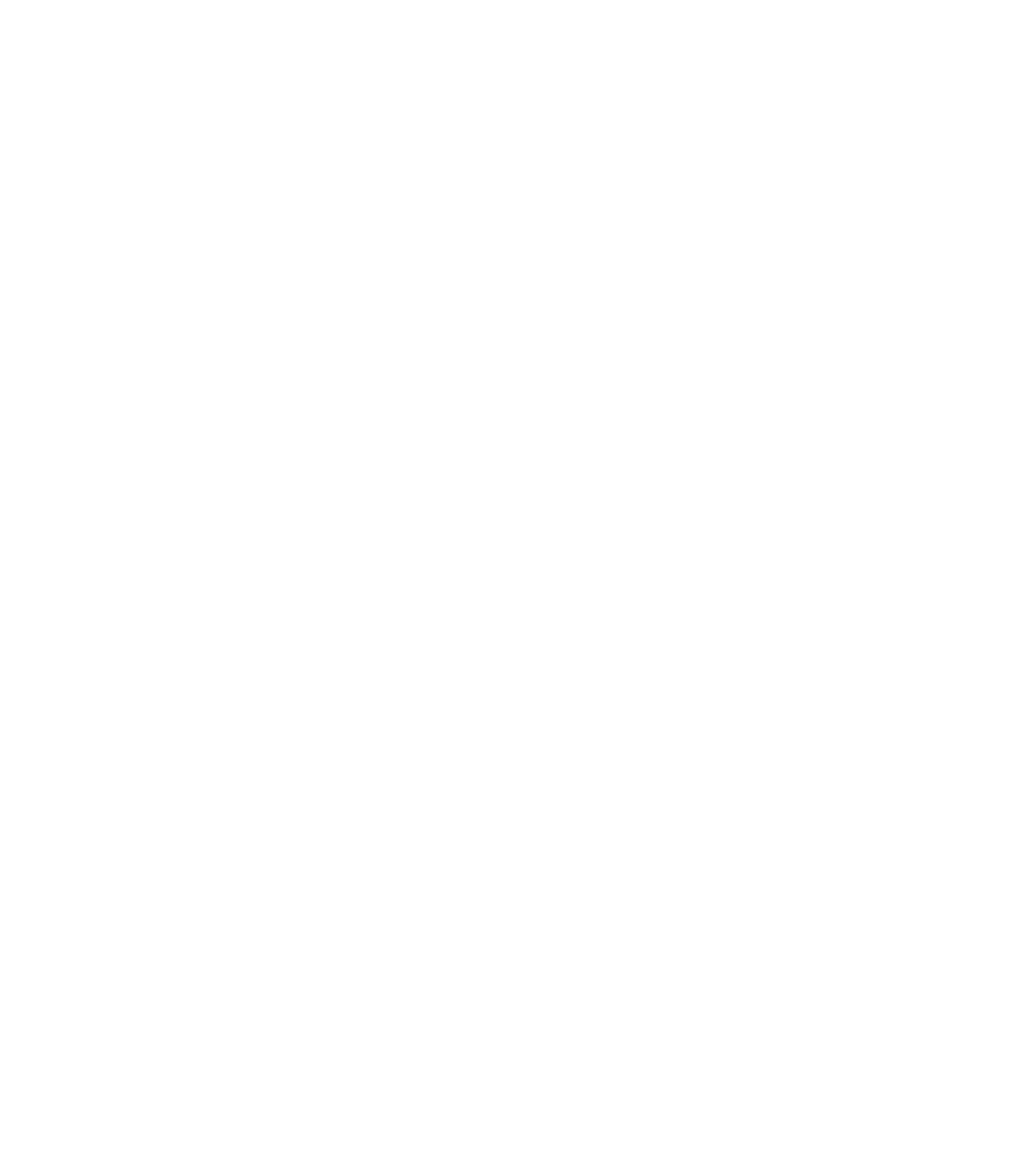
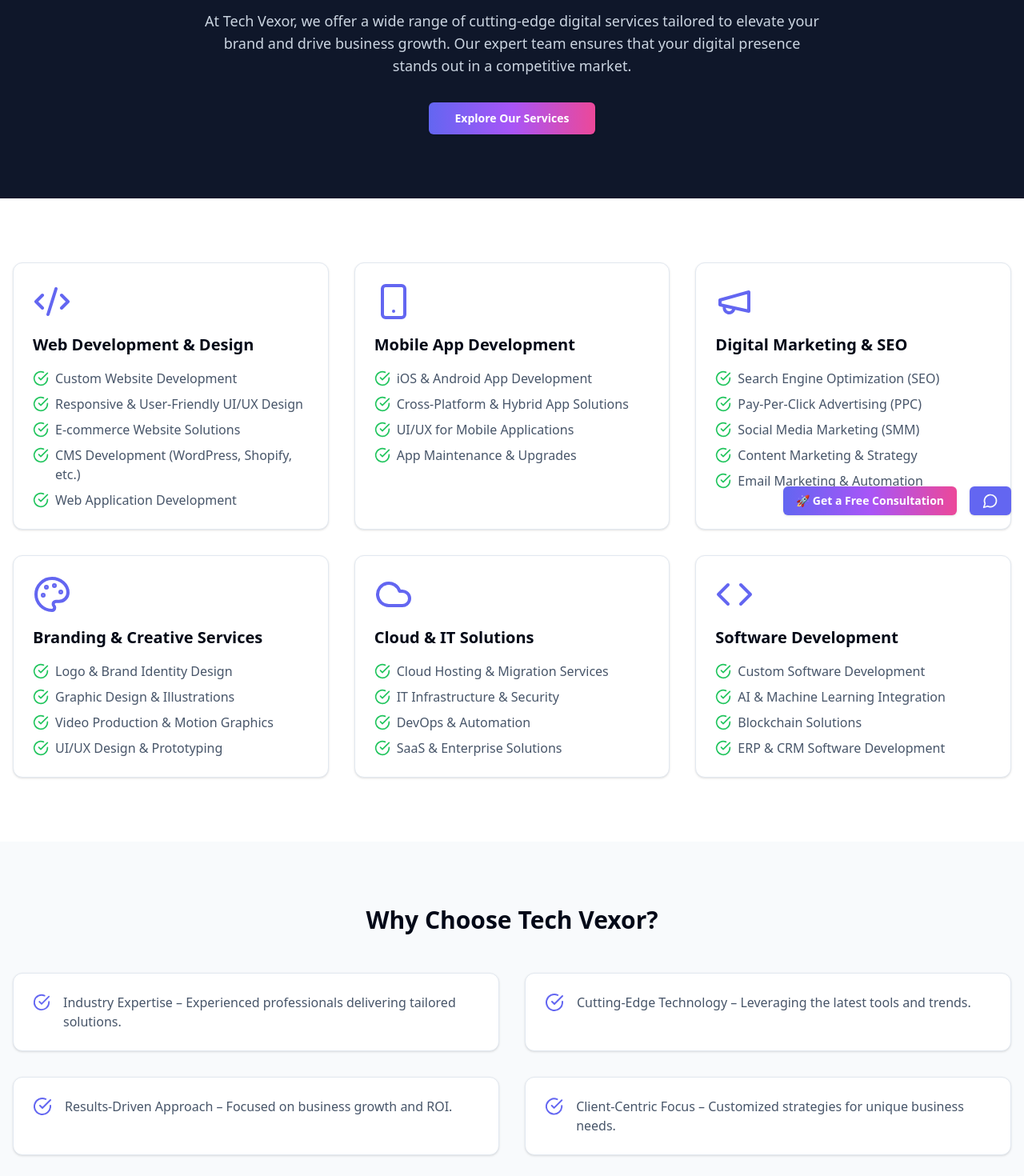
Before and after one commit to ravikmr0/TechV, a React (Vite) app: page /services in a window 1280 px wide. Before the commit this address had no page. Shown: the part 140-1610 px from the top of the page at 80% size. Before the commit the page ends 800 px from the top, so only its background shows below. Built offline with nearby package versions, Linux system fonts and the light colour scheme.

Commit message:
Add Services

```diff
--- a/src/App.tsx
+++ b/src/App.tsx
@@ -1,6 +1,7 @@
 import { Suspense } from "react";
 import { useRoutes, Routes, Route } from "react-router-dom";
 import Home from "./components/home";
+import Services from "./pages/services";
 import routes from "tempo-routes";
 
 function App() {
@@ -9,6 +10,7 @@ function App() {
       <>
         <Routes>
           <Route path="/" element={<Home />} />
+          <Route path="/services" element={<Services />} />
         </Routes>
         {import.meta.env.VITE_TEMPO === "true" && useRoutes(routes)}
       </>
--- a/src/components/sections/footer.tsx
+++ b/src/components/sections/footer.tsx
@@ -10,6 +10,7 @@ import {
   Youtube,
   Instagram,
   MessageCircle,
+  Phone,
 } from "lucide-react";
 
 const quickLinks = [
@@ -23,6 +24,10 @@ const quickLinks = [
   { name: "Careers", href: "/careers" },
   { name: "Contact Us", href: "/contact" },
 ];
+
+const contactInfo = {
+  phone: "+91 7895849990",
+};
 
 const services = [
   "IT Consulting & Cloud Solutions",
@@ -41,11 +46,27 @@ const industries = [
 ];
 
 const socialLinks = [
-  { name: "LinkedIn", icon: Linkedin, href: "#" },
-  { name: "Twitter", icon: Twitter, href: "#" },
-  { name: "Facebook", icon: Facebook, href: "#" },
-  { name: "YouTube", icon: Youtube, href: "#" },
-  { name: "Instagram", icon: Instagram, href: "#" },
+  {
+    name: "LinkedIn",
+    icon: Linkedin,
+    href: "https://www.linkedin.com/company/techvexor",
+  },
+  { name: "Twitter", icon: Twitter, href: "https://x.com/techvexor" },
+  {
+    name: "Facebook",
+    icon: Facebook,
+    href: "https://www.facebook.com/techvexor",
+  },
+  {
+    name: "YouTube",
+    icon: Youtube,
+    href: "https://www.youtube.com/@techvexor",
+  },
+  {
+    name: "Instagram",
+    icon: Instagram,
+    href: "http://instagram.com/techvexor/",
+  },
 ];
 
 export function Footer() {
@@ -110,6 +131,10 @@ export function Footer() {
           {/* Newsletter & Social */}
           <div>
             <h3 className="text-xl font-bold mb-6">Stay Connected</h3>
+            <p className="text-slate-300 mb-4 flex items-center">
+              <Phone className="w-4 h-4 mr-2" />
+              {contactInfo.phone}
+            </p>
             <Card className="p-4 bg-white/5 backdrop-blur-sm border-slate-800 mb-6">
               <p className="text-sm text-slate-300 mb-4">
                 Stay Ahead with AI & IT Innovations – Join Our Exclusive
--- /dev/null
+++ b/src/components/sections/services-page.tsx
@@ -0,0 +1,157 @@
+import { Card } from "@/components/ui/card";
+import { GradientButton } from "@/components/ui/gradient-button";
+import {
+  Code2,
+  Smartphone,
+  Megaphone,
+  Palette,
+  Cloud,
+  Code,
+  CheckCircle,
+} from "lucide-react";
+
+const services = [
+  {
+    icon: Code2,
+    title: "Web Development & Design",
+    items: [
+      "Custom Website Development",
+      "Responsive & User-Friendly UI/UX Design",
+      "E-commerce Website Solutions",
+      "CMS Development (WordPress, Shopify, etc.)",
+      "Web Application Development",
+    ],
+  },
+  {
+    icon: Smartphone,
+    title: "Mobile App Development",
+    items: [
+      "iOS & Android App Development",
+      "Cross-Platform & Hybrid App Solutions",
+      "UI/UX for Mobile Applications",
+      "App Maintenance & Upgrades",
+    ],
+  },
+  {
+    icon: Megaphone,
+    title: "Digital Marketing & SEO",
+    items: [
+      "Search Engine Optimization (SEO)",
+      "Pay-Per-Click Advertising (PPC)",
+      "Social Media Marketing (SMM)",
+      "Content Marketing & Strategy",
+      "Email Marketing & Automation",
+    ],
+  },
+  {
+    icon: Palette,
+    title: "Branding & Creative Services",
+    items: [
+      "Logo & Brand Identity Design",
+      "Graphic Design & Illustrations",
+      "Video Production & Motion Graphics",
+      "UI/UX Design & Prototyping",
+    ],
+  },
+  {
+    icon: Cloud,
+    title: "Cloud & IT Solutions",
+    items: [
+      "Cloud Hosting & Migration Services",
+      "IT Infrastructure & Security",
+      "DevOps & Automation",
+      "SaaS & Enterprise Solutions",
+    ],
+  },
+  {
+    icon: Code,
+    title: "Software Development",
+    items: [
+      "Custom Software Development",
+      "AI & Machine Learning Integration",
+      "Blockchain Solutions",
+      "ERP & CRM Software Development",
+    ],
+  },
+];
+
+const benefits = [
+  "Industry Expertise – Experienced professionals delivering tailored solutions.",
+  "Cutting-Edge Technology – Leveraging the latest tools and trends.",
+  "Results-Driven Approach – Focused on business growth and ROI.",
+  "Client-Centric Focus – Customized strategies for unique business needs.",
+];
+
+export function ServicesPage() {
+  return (
+    <div className="min-h-screen bg-white">
+      {/* Hero Section */}
+      <section className="py-20 bg-slate-900 text-white">
+        <div className="container mx-auto px-4">
+          <h1 className="text-4xl md:text-5xl font-bold mb-6 text-center">
+            Comprehensive Digital Solutions
+          </h1>
+          <p className="text-lg text-slate-300 max-w-3xl mx-auto text-center mb-8">
+            At Tech Vexor, we offer a wide range of cutting-edge digital
+            services tailored to elevate your brand and drive business growth.
+            Our expert team ensures that your digital presence stands out in a
+            competitive market.
+          </p>
+          <div className="text-center">
+            <GradientButton size="lg">Explore Our Services</GradientButton>
+          </div>
+        </div>
+      </section>
+
+      {/* Services Grid */}
+      <section className="py-20">
+        <div className="container mx-auto px-4">
+          <div className="grid grid-cols-1 md:grid-cols-2 lg:grid-cols-3 gap-8">
+            {services.map((service, index) => (
+              <Card
+                key={index}
+                className="p-6 hover:shadow-lg transition-shadow"
+              >
+                <service.icon className="w-12 h-12 text-indigo-500 mb-4" />
+                <h3 className="text-xl font-semibold mb-4">{service.title}</h3>
+                <ul className="space-y-2">
+                  {service.items.map((item, idx) => (
+                    <li
+                      key={idx}
+                      className="flex items-start space-x-2 text-slate-600"
+                    >
+                      <CheckCircle className="w-5 h-5 text-green-500 flex-shrink-0 mt-0.5" />
+                      <span>{item}</span>
+                    </li>
+                  ))}
+                </ul>
+              </Card>
+            ))}
+          </div>
+        </div>
+      </section>
+
+      {/* Why Choose Us */}
+      <section className="py-20 bg-slate-50">
+        <div className="container mx-auto px-4">
+          <h2 className="text-3xl font-bold text-center mb-12">
+            Why Choose Tech Vexor?
+          </h2>
+          <div className="grid grid-cols-1 md:grid-cols-2 gap-8">
+            {benefits.map((benefit, index) => (
+              <Card
+                key={index}
+                className="p-6 hover:shadow-lg transition-shadow"
+              >
+                <div className="flex items-start space-x-4">
+                  <CheckCircle className="w-6 h-6 text-indigo-500" />
+                  <p className="text-slate-600">{benefit}</p>
+                </div>
+              </Card>
+            ))}
+          </div>
+        </div>
+      </section>
+    </div>
+  );
+}
--- /dev/null
+++ b/src/pages/services.tsx
@@ -0,0 +1,13 @@
+import { ServicesPage } from "@/components/sections/services-page";
+import { Header } from "@/components/header";
+import { Footer } from "@/components/sections/footer";
+
+export default function Services() {
+  return (
+    <>
+      <Header />
+      <ServicesPage />
+      <Footer />
+    </>
+  );
+}
```
